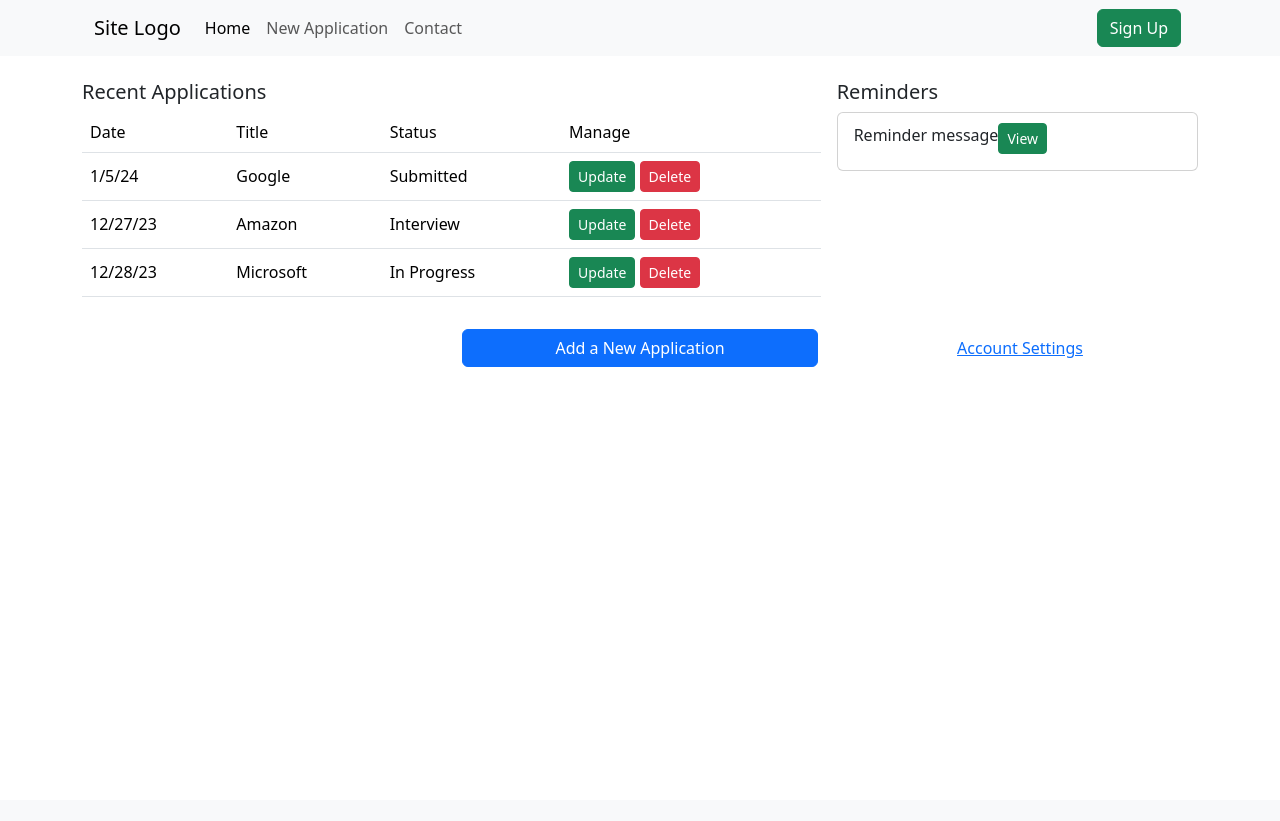
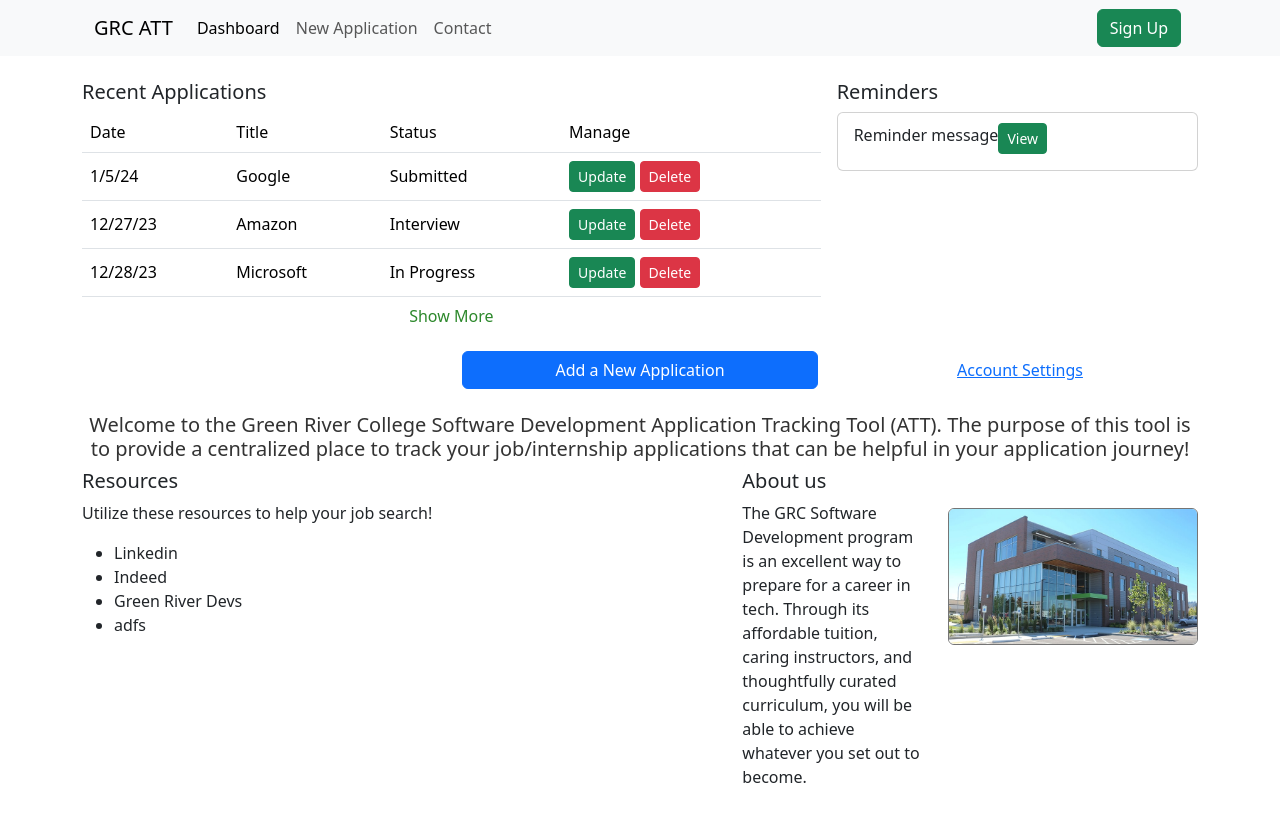
Before and after one commit to Rauoof814/SDEV305-Team-G, a PHP site: page / in a window 1280 px wide. Before the commit the page ends 367 px from the top, so only its background shows below. Run offline with PHP 8.4, Linux system fonts and the light colour scheme.

Commit message:
Completed applications panel, fleshed out bottom half of page

```diff
--- a/index.html
+++ b/index.html
@@ -18,14 +18,14 @@
             <div class="container">
                 <nav class="navbar navbar-expand-lg bg-body-tertiary">
                     <div class="container-fluid">
-                        <a class="navbar-brand" href="#">Site Logo</a>
+                        <a class="navbar-brand" href="#">GRC ATT</a>
                         <button class="navbar-toggler" type="button" data-bs-toggle="collapse" data-bs-target="#navbarText" aria-controls="navbarText" aria-expanded="false" aria-label="Toggle navigation">
                             <span class="navbar-toggler-icon"></span>
                         </button>
                         <div class="collapse navbar-collapse" id="navbarText">
                             <ul class="navbar-nav me-auto mb-2 mb-lg-0">
                             <li class="nav-item">
-                                <a class="nav-link active" aria-current="page" href="#">Home</a>
+                                <a class="nav-link active" aria-current="page" href="#">Dashboard</a>
                             </li>
                             <li class="nav-item">
                                 <a class="nav-link" href="#">New Application</a>
@@ -97,9 +97,11 @@
                                     </tr>
                                 </tbody>
                             </table>
+                            <a class="btn container-fluid show-more" href="#" role="button">Show More</a>
                         </div>
                     </div>
                     <!-- Reminders panel -->
+                    <!-- TODO: Fix view button spacing -->
                     <div class="col-md-4 reminders">
                         <h5>Reminders</h5>
                         <div class="card">
@@ -127,7 +129,47 @@
                     </div>
                 </div>
             </div>
-
+            <br>
+            <!-- Site info -->
+            <div class="container">
+                <h5 class="text-center rounded site-information">
+                    Welcome to the Green River College Software Development Application Tracking Tool (ATT).
+                    The purpose of this tool is to provide a centralized place to track your job/internship
+                    applications that can be helpful in your application journey!
+                </h5>
+            </div>
+            <!-- About & resources -->
+            <div class="container">
+                <div class="row mb-3 g-3">
+                    <!-- Resources -->
+                    <div class="col-md-7 resources">
+                        <h5>Resources</h5>
+                        <p>Utilize these resources to help your job search!</p>
+                        <ul>
+                            <li>Linkedin</li>
+                            <li>Indeed</li>
+                            <li>Green River Devs</li>
+                            <li>adfs</li>
+                        </ul>
+                    </div>
+                    <!-- About -->
+                    <div class="col-md-5 about">
+                        <div class="row">
+                            <div class="col">
+                                <h5>About us</h5>
+                                <p>
+                                    The GRC Software Development program is an excellent way to prepare for a career in tech.
+                                    Through its affordable tuition, caring instructors, and thoughtfully curated curriculum,
+                                    you will be able to achieve whatever you set out to become.
+                                </p>
+                            </div>
+                            <div class="col gx-4 gy-4">
+                                <img src="img/Auburn-Center-building-exterior.jpg" class="rounded float-end auburnCenter">
+                            </div>
+                        </div>
+                    </div>
+                </div>
+            </div>
         </main>
         <!-- Required JavaScript -->
         <!-- Popper.js, then Bootstrap JS -->
--- a/styles.css
+++ b/styles.css
@@ -32,3 +32,21 @@ h5 {
 .reminder-content {
     padding-top: 10px;
 }
+
+.auburnCenter {
+    width: 250px;
+    margin-top: 15px;
+    border: 1px solid #757575;
+}
+
+.site-information {
+    color: #333333;
+}
+
+.table {
+    margin-bottom: 0px;
+}
+
+.show-more {
+    color: #2C882B;
+}
```
Also changed, not shown: img/Auburn-Center-building-exterior.jpg (added).
